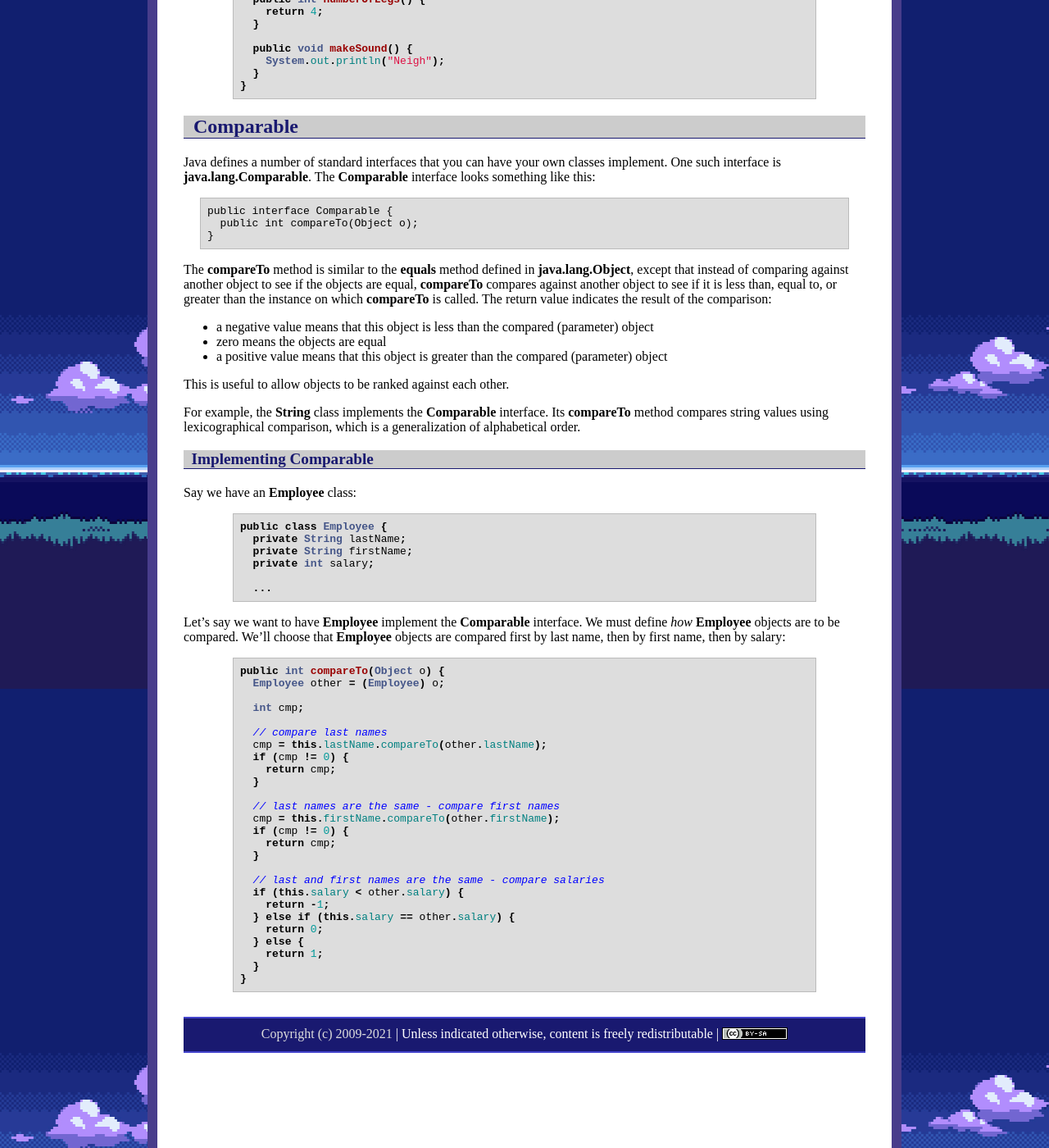
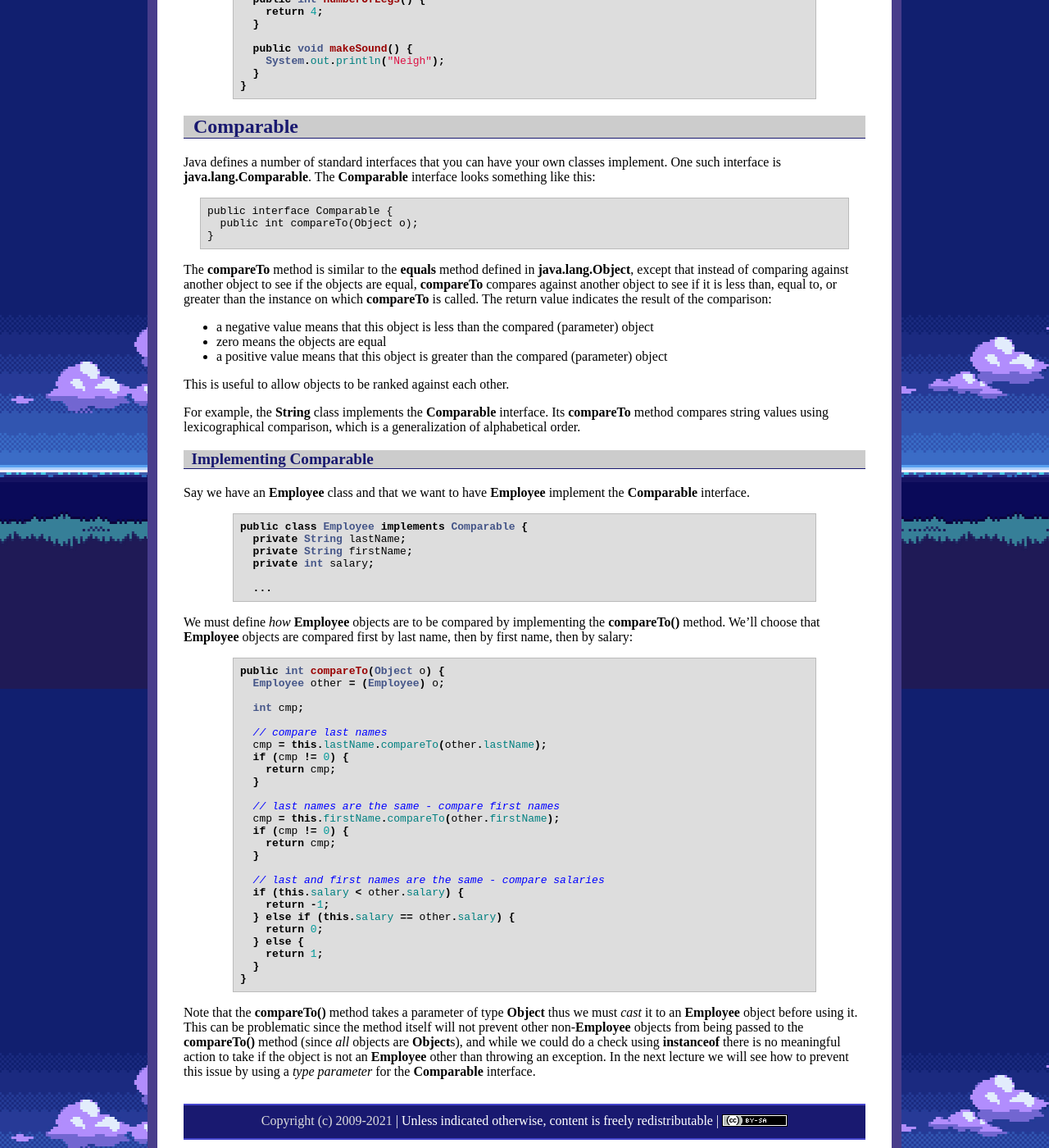
Before and after one commit to ycpcs/cs201-spring2021, a Jekyll site: the page built from lectures/lecture10.md, in a window 1280 px wide and 1400 px high, scrolled down 2760 px. Shown: the whole window at 82% size. Built offline with Jekyll 4.4.1, drawn with Linux system fonts in a browser that asks for light colours.

Commit message:
update lecture 10
update lecture 10

```diff
--- a/lectures/lecture10.md
+++ b/lectures/lecture10.md
@@ -177,10 +177,10 @@ For example, the **String** class implements the **Comparable** interface. Its *
 
 ### Implementing Comparable
 
-Say we have an **Employee** class:
+Say we have an **Employee** class and that we want to have **Employee** implement the **Comparable** interface.
 
 {% highlight java %}
-public class Employee {
+public class Employee implements Comparable {
   private String lastName;
   private String firstName;
   private int salary;
@@ -188,7 +188,7 @@ public class Employee {
   ...
 {% endhighlight %}
 
-Let's say we want to have **Employee** implement the **Comparable** interface. We must define *how* **Employee** objects are to be compared. We'll choose that **Employee** objects are compared first by last name, then by first name, then by salary:
+We must define *how* **Employee** objects are to be compared by implementing the **compareTo()** method. We'll choose that **Employee** objects are compared first by last name, then by first name, then by salary:
 
 {% highlight java %}
 public int compareTo(Object o) {
@@ -218,3 +218,5 @@ public int compareTo(Object o) {
   }
 }
 {% endhighlight %}
+
+Note that the **compareTo()** method takes a parameter of type **Object** thus we must *cast* it to an **Employee** object before using it. This can be problematic since the method itself will not prevent other non-**Employee** objects from being passed to the **compareTo()** method (since *all* objects are **Object**s), and while we could do a check using **instanceof** there is no meaningful action to take if the object is not an **Employee** other than throwing an exception. In the next lecture we will see how to prevent this issue by using a *type parameter* for the **Comparable** interface.
```
